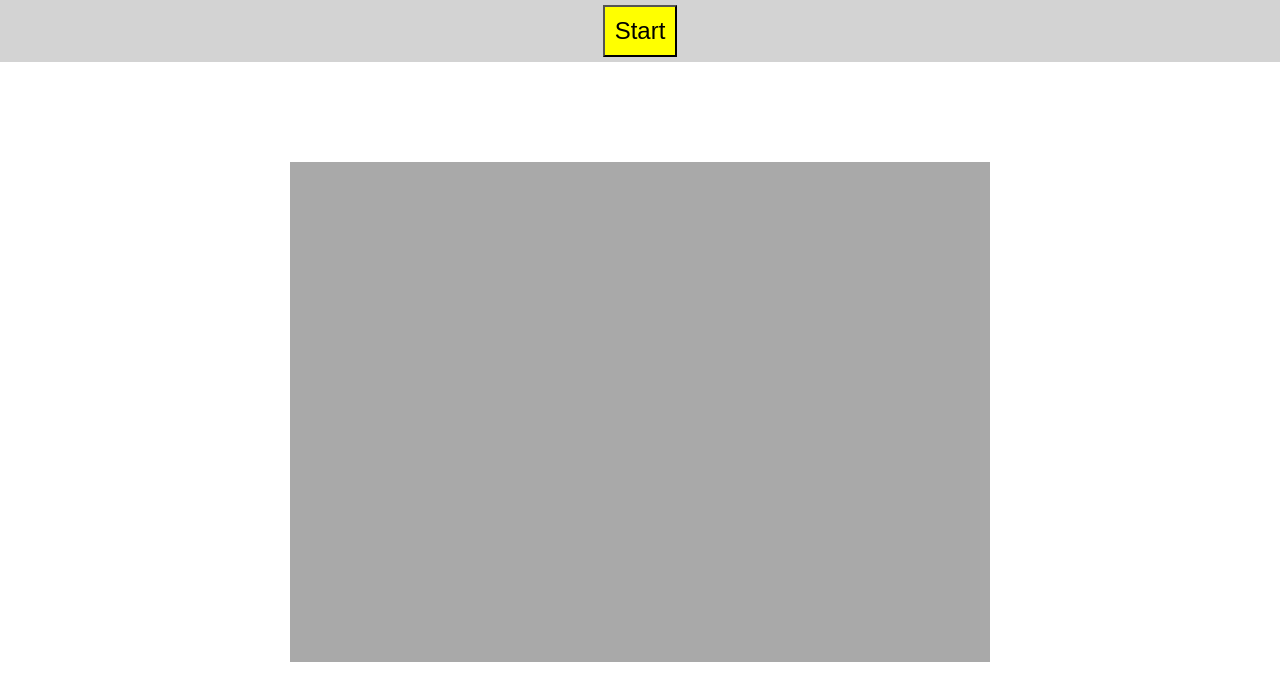
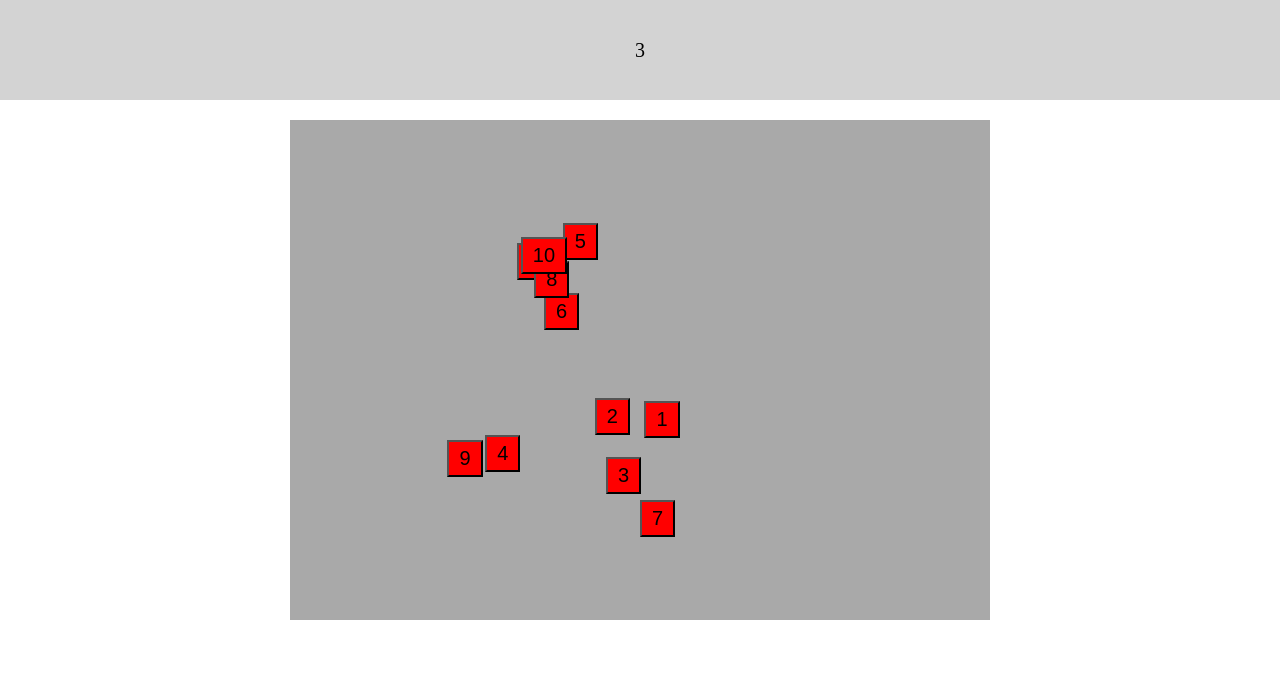
Before and after one commit to vitor-correia10/m2-4-js--events, a plain HTML site: page workshop/exercise-4-mini-boss/index.html in a window 1280 px wide. Both pictures are taken after a click on the button "Start". Drawn offline with Linux system fonts and the light colour scheme.

Commit message:
m2-4-js exercise 4

```diff
--- a/workshop/exercise-4-mini-boss/app.js
+++ b/workshop/exercise-4-mini-boss/app.js
@@ -1 +1,80 @@
 // 4 - Mini Boss
+const starting = document.querySelector('#starting');
+const timer = document.querySelector('#timer');
+const gameBoard = document.querySelector('#game');
+const message = document.querySelector('#message');
+
+let value = 5;
+const buttonsRandom = Math.floor(Math.random() * 10) + 2;
+
+let buttonsArray = [];
+
+function startingGame() {
+    // remove the start button
+    starting.remove();
+
+    timer.innerText = value;
+    let seconds = value - 1;
+    let countdown = setInterval(function () {
+        if (seconds < 1) {
+            clearInterval(countdown);
+            endingGame();
+        }
+        timer.innerText = seconds;
+        seconds -= 1;
+    }, 1000);
+
+    for (let i = 0; i < buttonsRandom; i++) {
+        let button = document.createElement('button');
+        button.innerText = i;
+        button.id = `btn-${i}`;
+        button.style.top = `${Math.random() * 300 + 100}px`;
+        button.style.left = `${Math.random() * 400 + 100}px`;
+
+        gameBoard.appendChild(button);
+
+        buttonsArray.push(false);
+
+        button.addEventListener('click', toggleColor);
+    }
+
+    const buttonStatus = setInterval(function () {
+        if (checkArray(buttonsArray)) {
+            timer.innerText = 0;
+        endingGame();
+        clearInterval(buttonStatus);
+    }
+    }, 100);
+}
+
+starting.addEventListener('click', startingGame);
+
+function checkArray(arr) {
+    return arr.every(function (item) {
+        return item;
+    });
+}
+
+function toggleColor(event) {
+    const buttonId = event.target.id;
+    document.getElementById(buttonId).classList.toggle('btn-green');
+
+    const id = buttonId.split('-')[1];
+
+    buttonsArray[id] = !buttonsArray[id];
+}
+
+function endingGame() {
+    if (checkArray(buttonsArray)) {
+        message.innerText = 'You Won :D';
+        message.style.background = 'green';
+    } else {
+        message.innerText = 'You Lost :(';
+        message.style.background = 'red';
+    }
+
+    for (let i = 0; i < buttonsRandom; i++) {
+    document.getElementById(`btn-${i}`);
+    document.removeEventListener('click', toggleColor);
+    }
+}
--- a/workshop/exercise-4-mini-boss/index.html
+++ b/workshop/exercise-4-mini-boss/index.html
@@ -1,11 +1,26 @@
 <!DOCTYPE html>
 <html>
-
     <head>
         <style>
-            * { margin: 0;
+            * {
+                margin: 0;
                 padding: 0;
-                text-align: center;
+            }
+
+            header {
+                background: lightgray;
+                display: flex;
+                justify-content: center;
+                align-items: center;
+                height: 100px;
+                width: 100%;
+                font-size: 20px;
+            }
+
+            #starting {
+                width: 80px;
+                height: 40px;
+                background: yellow;
             }
 
             body {
@@ -15,48 +30,42 @@
                 flex-direction: column;
             }
 
-            header{
-                height: 100%;
-                width: 100%;
-                background: lightgrey;
+            #game {
+                background: darkgray;
+                width: 700px;
+                height: 500px;
+                margin-top: 20px;
+                position: relative;
             }
 
-            #starting{
-                background: yellow;
-                padding: 10px;
-                margin: 5px;
-                font-size: 24px;
+            button {
+                padding: 5px 10px;
+                background: red;
+                position: absolute;
+                font-size: 20px;
             }
 
-            div#game{
-                width: 700px;
-                height: 500px;
-                background: darkgray;
-                margin-top: 100px;
-                text-align: center
+            .btn-green {
+                background: green;
             }
 
-            #message{
-                width: 200px;
-                height: 100px;
+            #message {
+                background: green;
+                text-align: center;
+                font-size: 20px;
             }
-
-
-
         </style>
     </head>
     <body>
         <header>
-            <div id="timer"></div>
             <button id="starting">
                 Start
             </button>
+            <div id="timer"></div>
         </header>
-
             <div id="game">
                 <p id="message"></p>
             </div>
-
         <script src="app.js"></script>
     </body>
 </html>
```
Also changed, not shown: workshop/exercise-2-timer/app.js (+13 -11 lines). Lines whose indentation alone changed are shown as unchanged.
